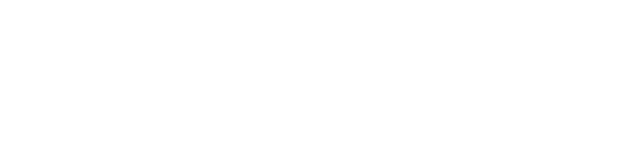
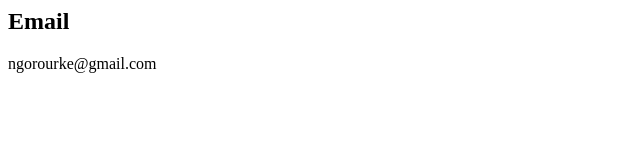
Before and after one commit to nolanorourke/nolanorourke.github.io, a plain HTML site: page contact.html in a window 1280 px wide. Shown: the whole page, without its empty margins (0-640 px from the left). Drawn offline with Linux system fonts and the light colour scheme.

Commit message:
added email to contact

```diff
--- a/contact.html
+++ b/contact.html
@@ -11,6 +11,7 @@ linkedin -->
         <link href = "style.css" rel = "stylesheet">
     </head>
     <body>
-
+        <h2>Email</h2>
+        <p>ngorourke@gmail.com</p>
     </body>
 </html>
--- a/script.js
+++ b/script.js
@@ -9,7 +9,7 @@ document.addEventListener("DOMContentLoaded", function()
         }
         else if(choice == "Maroon")
         {
-            link.href =
+            //link.href =
         }
         else if(choice == "Forest Green")
         {
```
